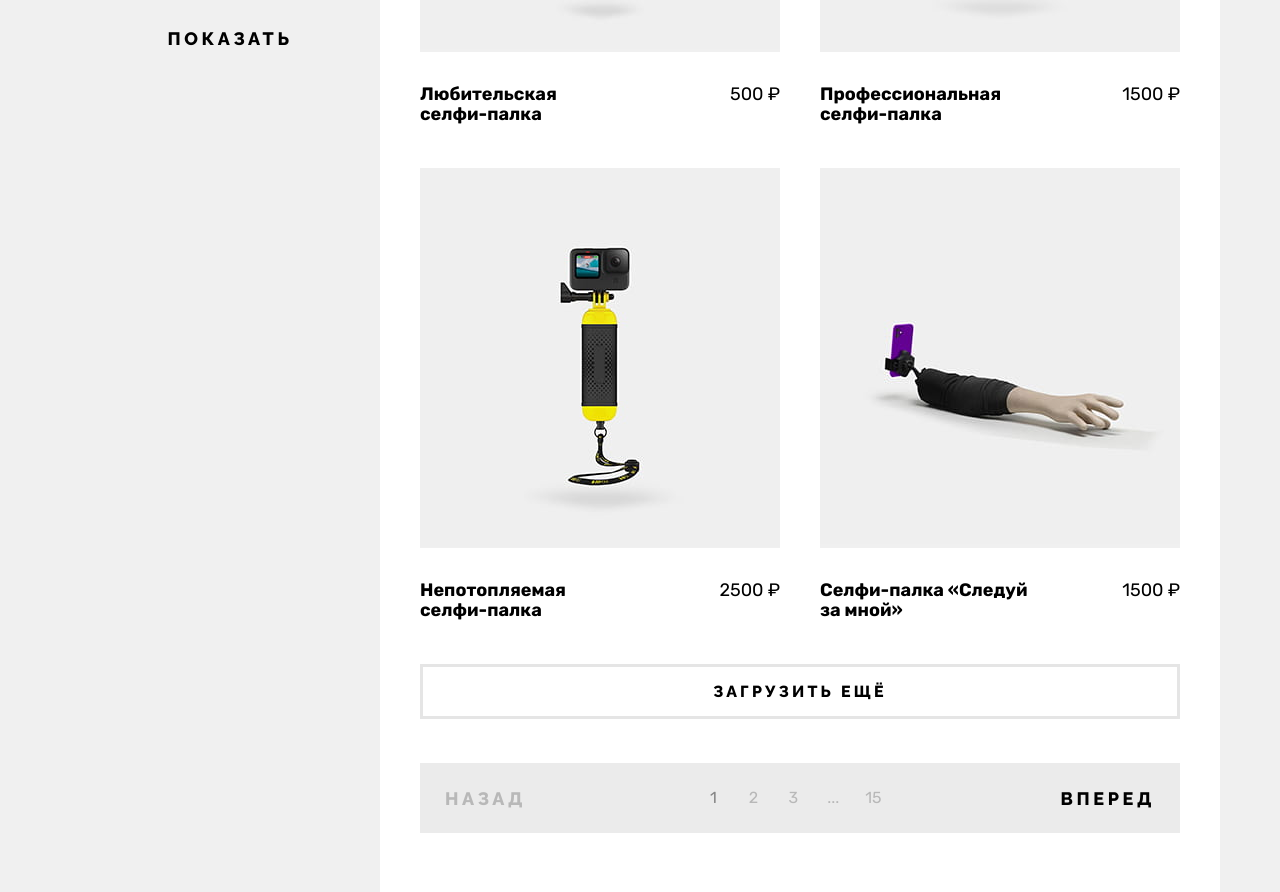
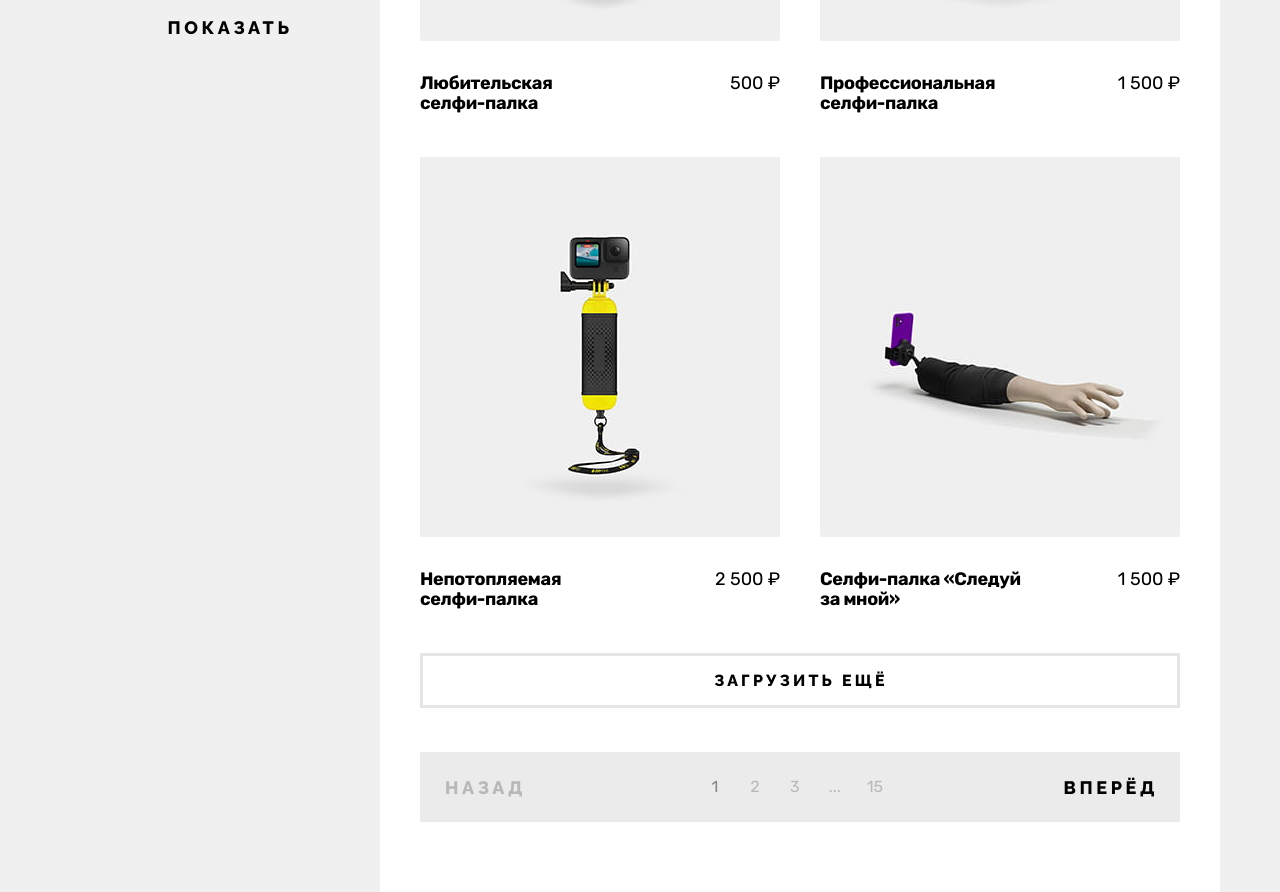
Before and after one commit to htmlacademy-htmlcss/2140615-device-36, a plain HTML site: page catalog.html in a window 1280 px wide. Shown: the part 860-1752 px from the top of the page. Drawn offline with Linux system fonts and the light colour scheme.

Commit message:
Добавлены микросетки каталога

```diff
--- a/catalog.html
+++ b/catalog.html
@@ -188,7 +188,7 @@
                       alt="Профессиональная селфи-палка">
                     <div class="product-title-prise">
                       <h3 class="product-card-title">Профессиональная селфи-палка</h3>
-                      <span class="product-card-price">1500 ₽</span>
+                      <span class="product-card-price">1 500 ₽</span>
                     </div>
                   </a>
                 </li>
@@ -198,8 +198,8 @@
                     <img class="product-card-image" src="images/monopod-3.jpg" width="360" height="380"
                       alt="Непотопляемая селфи-палка с экшн-камерой">
                     <div class="product-title-prise">
-                      <h3 class="product-card-title">Непотопляемая селфи-палка</h3>
-                      <span class="product-card-price">2500 ₽</span>
+                      <h3 class="product-card-title">Непотопляемая<br>селфи-палка</h3>
+                      <span class="product-card-price">2 500 ₽</span>
                     </div>
                   </a>
                 </li>
@@ -210,7 +210,7 @@
                       alt="Селфи-палка ввиде руки">
                     <div class="product-title-prise">
                       <h3 class="product-card-title">Селфи-палка «Следуй за мной»</h3>
-                      <span class="product-card-price">1500 ₽</span>
+                      <span class="product-card-price">1 500 ₽</span>
                     </div>
                   </a>
                 </li>
@@ -240,7 +240,7 @@
                   </li>
                 </ul>
                 <a class="pagination-link pagination-next" href="#">
-                  Вперед
+                  Вперёд
                 </a>
               </div>
             </div>
--- a/styles/styles.css
+++ b/styles/styles.css
@@ -800,11 +800,11 @@ body {
 }
 
 .inner-header {
-  padding: 35px 60px;
+  padding: 35px 60px 34px 60px;
 }
 
 .inner-header-title {
-  margin: 0 0 16px 0;
+  margin: 0 0 15px 0;
 }
 
 .breadcrumbs {
@@ -813,6 +813,10 @@ body {
   padding: 0;
   margin: 0;
   gap: 36px;
+}
+
+.breadcrumbs-item {
+  line-height: 20px;
 }
 
 .breadcrumbs-link {
@@ -896,11 +900,13 @@ body {
 .select-control {
   font-size: 18px;
   line-height: 30px;
+  letter-spacing: 0.025em;
   color: var(--color-black);
   background-color: inherit;
   height: 30px;
   width: 141px;
   border: none;
+  margin-right: 12px;
 }
 
 .sorting-btn-wrapper {
@@ -930,7 +936,7 @@ body {
   display: flex;
   flex-direction: column;
   background-color: var(--color-white);
-  padding: 70px 40px;
+  padding: 70px 40px 79px 40px;
 }
 
 .product-list {
@@ -972,6 +978,7 @@ body {
 .product-card-title {
   font-size: 18px;
   line-height: 20px;
+  letter-spacing: -0.02em;
   margin: 0;
   max-width: 210px;
 }
@@ -989,7 +996,7 @@ body {
   text-transform: uppercase;
   background-color: inherit;
   border: 3px solid #E5E5E5;
-  padding: 15px 0;
+  padding: 15px 0 15px 2px;
   margin-bottom: 44px;
 }
 
@@ -997,7 +1004,7 @@ body {
   display: flex;
   justify-content: space-between;
   align-items: center;
-  padding: 15px 25px;
+  padding: 15px 22px 15px 25px;
   background-color: var(--color-light_gray);
 }
 
```
